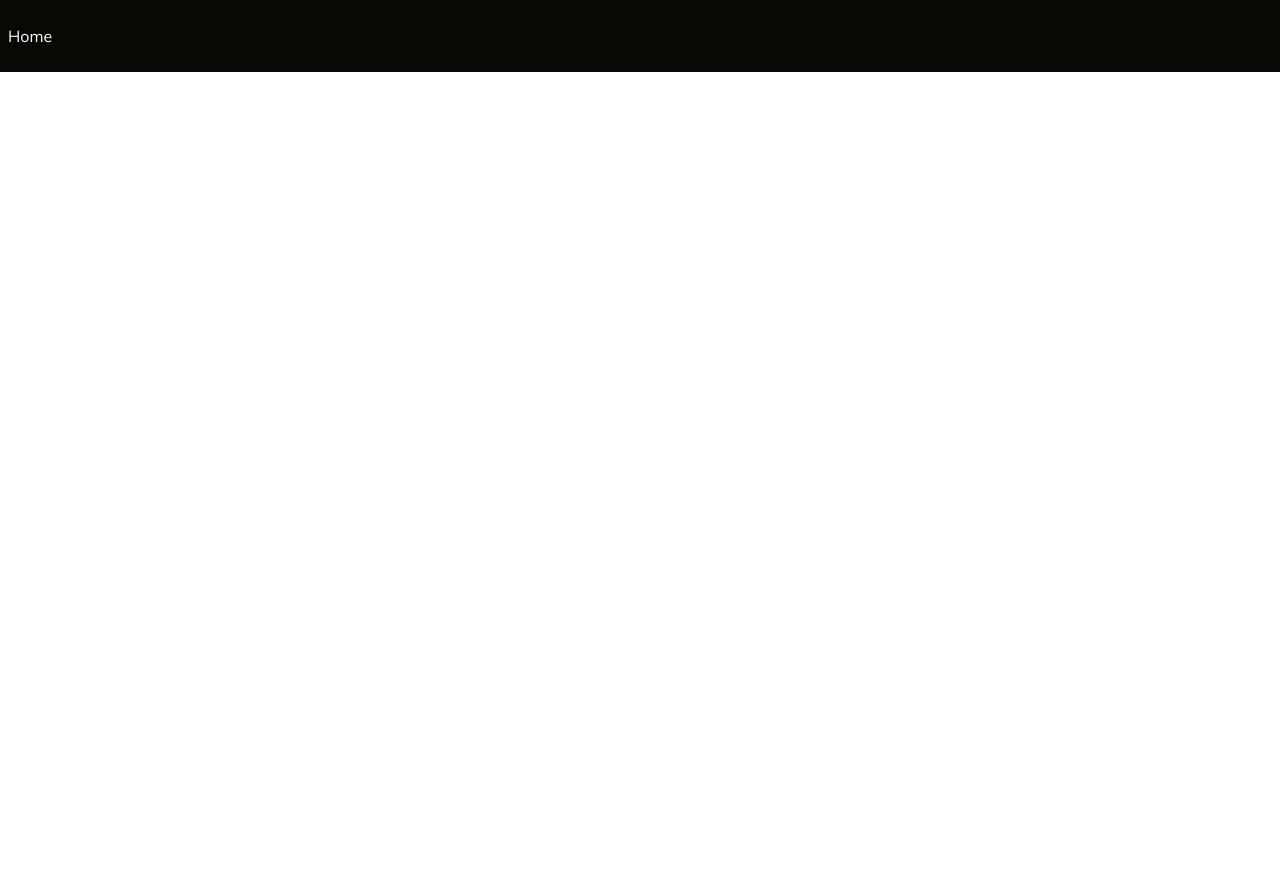
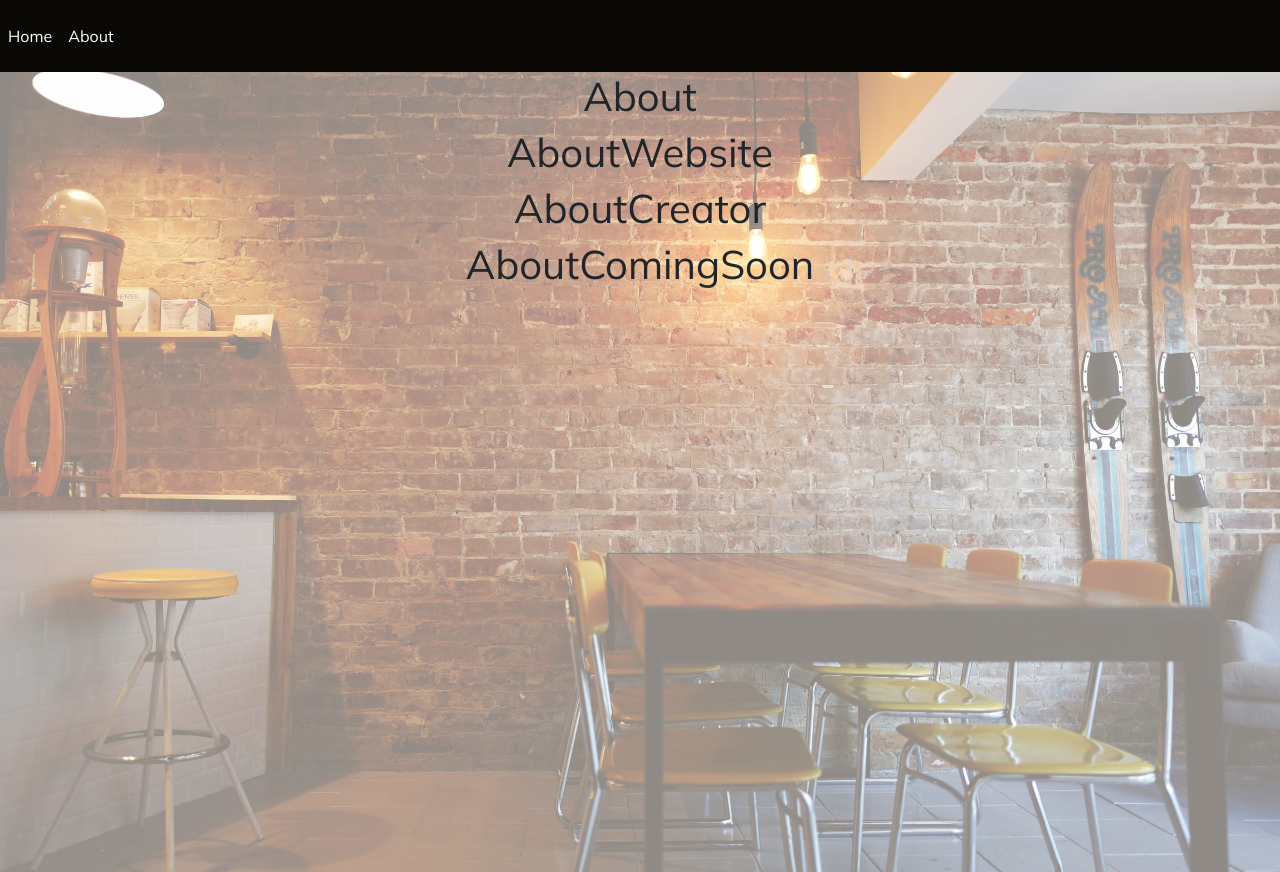
Before and after one commit to maxmanayan/coffee-notes, a React (Create React App) app in the folder client/: page /about in a window 1280 px wide. Before the commit the page ends 800 px from the top, so only its background shows below. Built offline with nearby package versions, Linux system fonts and the light colour scheme; what devise-axios would draw is missing.

Commit message:
About page setup

```diff
--- a/client/src/App.css
+++ b/client/src/App.css
@@ -96,6 +96,26 @@ body{
   justify-content: space-between;
 }
 
+.about {
+  background-image: url(./images/cafe.jpg);
+  background-color: #ece0d180;
+  background-blend-mode: screen;
+
+  background-position: center;
+  background-repeat: no-repeat;
+  background-size: cover;
+  /* background-attachment: fixed; */
+
+  /* position:absolute; */
+  top:10px;
+  margin: 0;
+
+  min-height: 100vh;
+  min-width: 1024px;
+
+  width: 100%;
+  height: auto;
+}
 
 .login-register {
   background-image: url(./images/coffee.jpg);
--- a/client/src/App.js
+++ b/client/src/App.js
@@ -3,6 +3,7 @@ import './App.css';
 import FetchUser from './components/FetchUser';
 import NavBar from './components/NavBar';
 import ProtectedRoute from './components/ProtectedRoute';
+import About from './pages/About';
 import Home from './pages/Home';
 import LoginRegister from './pages/LoginRegister';
 
@@ -14,6 +15,7 @@ function App() {
         <Switch>
           <Route exact path='/' component={LoginRegister} />
           <ProtectedRoute exact path='/home' component={Home} />
+          <Route exact path='/about' component={About} />
         </Switch>
       </FetchUser>
     </div>
--- /dev/null
+++ b/client/src/components/AboutComingSoon.js
@@ -0,0 +1,11 @@
+import React from 'react';
+
+const AboutComingSoon = () => {
+  return(
+    <div className='about-coming-soon'>
+      <h1>AboutComingSoon</h1>
+    </div>
+  )
+}
+
+export default AboutComingSoon
--- /dev/null
+++ b/client/src/components/AboutCreator.js
@@ -0,0 +1,11 @@
+import React from 'react';
+
+const AboutCreator = () => {
+  return(
+    <div className='about-creator'>
+      <h1>AboutCreator</h1>
+    </div>
+  )
+}
+
+export default AboutCreator
--- /dev/null
+++ b/client/src/components/AboutWebsite.js
@@ -0,0 +1,11 @@
+import React from 'react';
+
+const AboutWebsite = () => {
+  return(
+    <div className='about-website'>
+      <h1>AboutWebsite</h1>
+    </div>
+  )
+}
+
+export default AboutWebsite
--- a/client/src/components/NavBar.js
+++ b/client/src/components/NavBar.js
@@ -12,7 +12,8 @@ const NavBar = () => {
       <Navbar>
         <div className='navbar'>
           <Nav>
-            <Nav.Link to='/home' style={{color: 'white'}}>Home</Nav.Link>
+            <Nav.Link href='/home' style={{color: 'white'}}>Home</Nav.Link>
+            <Nav.Link href='/about' style={{color: 'white'}}>About</Nav.Link>
           </Nav>
           <Nav>
             {user && <Nav.Link onClick={() => handleLogout(history)} style={{color: 'white'}}>Logout</Nav.Link>}
--- /dev/null
+++ b/client/src/pages/About.js
@@ -0,0 +1,19 @@
+import React from 'react';
+import AboutComingSoon from '../components/AboutComingSoon';
+import AboutCreator from '../components/AboutCreator';
+import AboutWebsite from '../components/AboutWebsite';
+
+const About = () => {
+  return(
+    <div className='about'>
+      <h1>About</h1>
+      <div>
+        <AboutWebsite />
+        <AboutCreator />
+        <AboutComingSoon />
+      </div>
+    </div>
+  )
+}
+
+export default About
```
Also changed, not shown: client/src/images/cafe.jpg (added).
